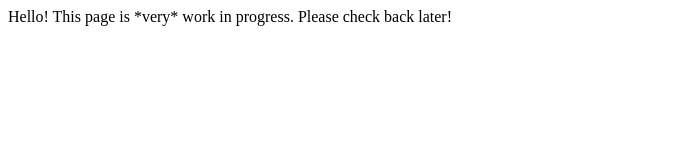
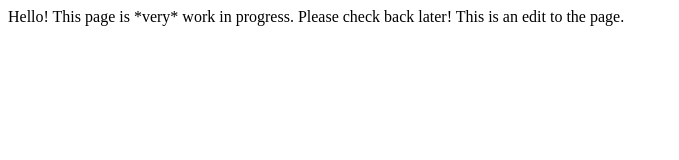
Before and after one commit to finnbarrettreal/finnbarrettportfolio.github.io, a plain HTML site: page index.html in a window 1280 px wide. Shown: the whole page, without its empty margins (0-679 px from the left). Drawn offline with Linux system fonts and the light colour scheme.

Commit message:
Update index.html

```diff
--- a/index.html
+++ b/index.html
@@ -1,5 +1,7 @@
 <html>
   <body>
     Hello! This page is *very* work in progress. Please check back later!
+
+    This is an edit to the page.
   </body>
 </html>
```
